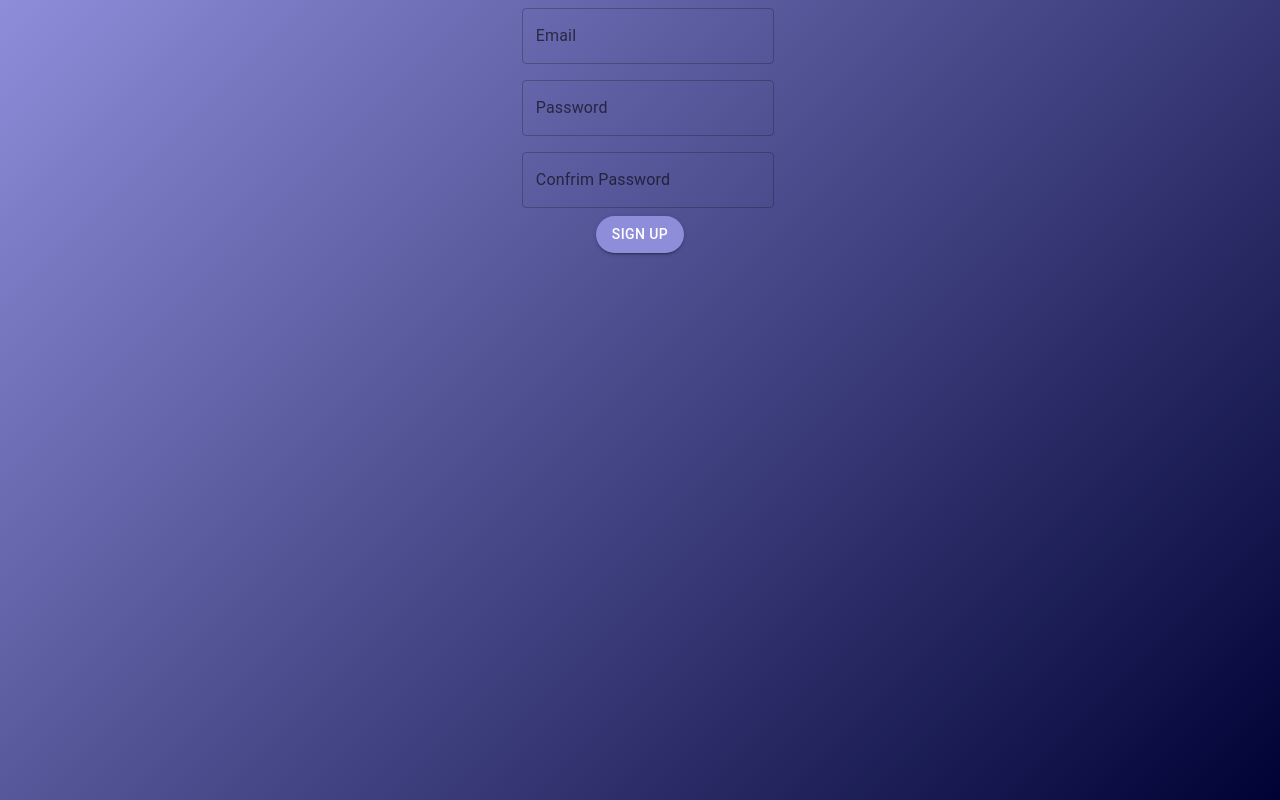
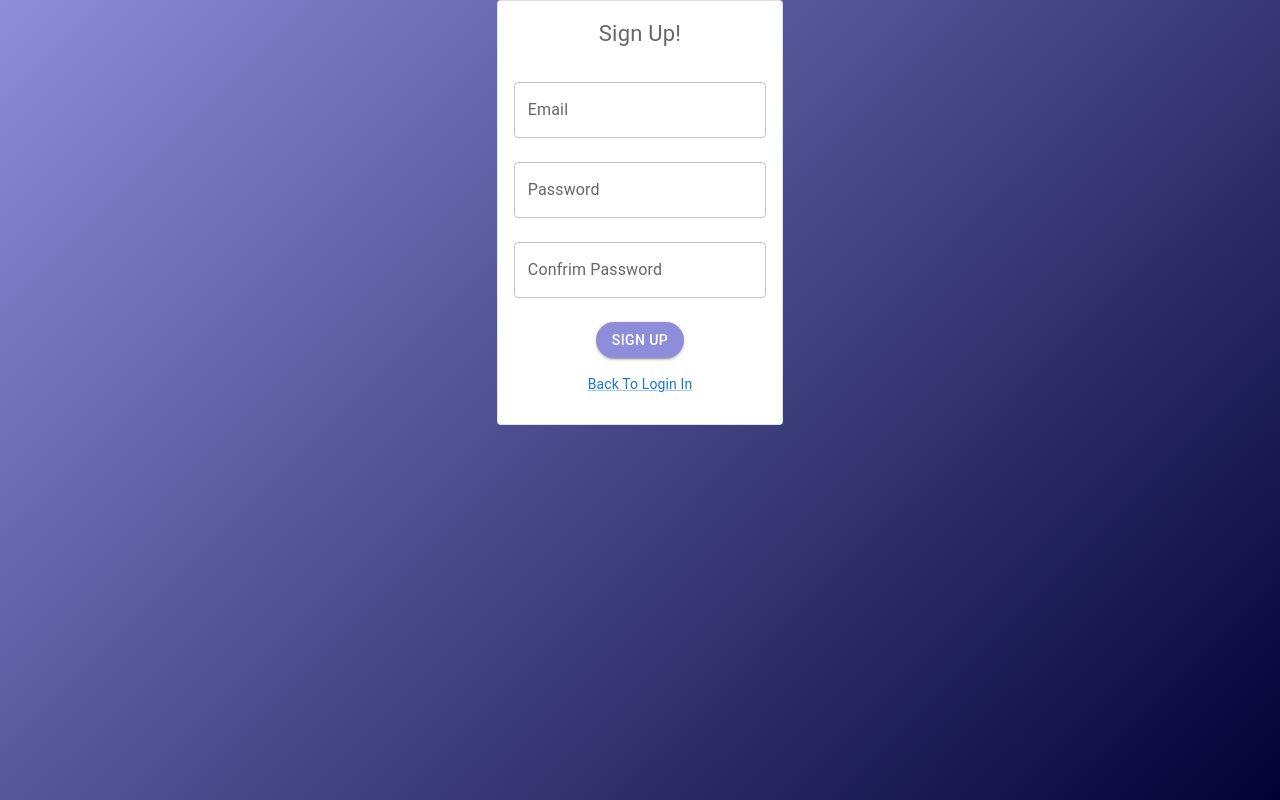
Before and after one commit to CHUREKGIT/warhammer-counter, a React (Create React App) app: page /signup in a window 1280 px wide. Built offline with nearby package versions, Linux system fonts and the light colour scheme; no server answers.

Commit message:
change a UI for signup

```diff
--- a/src/views/components/Login.js
+++ b/src/views/components/Login.js
@@ -66,6 +66,9 @@ export default function Login() {
                 <Typography sx={{ mt: 2, fontSize: 14, textAlign: 'center' }} color="text.secondary" gutterBottom>
                         <Link href="/forgot-password">Forgot Password?</Link>
                 </Typography>
+                <Typography sx={{ mt: 2, fontSize: 14, textAlign: 'center' }} color="text.secondary" gutterBottom>
+                        <Link href="/signup">Create Account</Link>
+                </Typography>
                 </FormControl>
             </CardContent>
         </Card>
--- a/src/views/components/SignUp.js
+++ b/src/views/components/SignUp.js
@@ -1,5 +1,5 @@
 import React , { useRef, useState } from 'react'
-import { Alert, TextField, FormControl } from '@mui/material'
+import { Alert, TextField, FormControl, Typography, Card, CardContent, Link } from '@mui/material'
 import { useAuth } from '../context/AuthContext'
 import { Box } from '@mui/system'
 import { StyledButton } from './StyledComponents'
@@ -37,12 +37,15 @@ export default function SignUp() {
     <Box
       component="form"
       sx={{
-        '& .MuiTextField-root': { m: 1, width: '25ch' },
+        '& .MuiTextField-root': {mt:3, width: '25ch' },
       }}
       display="flex"
       alignItems="center"
       justifyContent="center"
       >
+        <Card variant="outlined">
+            <CardContent>
+            <Typography sx={{ fontSize: 22, textAlign: 'center' }} color="text.secondary" gutterBottom>Sign Up!</Typography>
               <FormControl sx={{ width: '25ch' }}>
             {error &&  <Alert severity="error">{error}</Alert>}
                 <TextField
@@ -65,11 +68,14 @@ export default function SignUp() {
                 alignItems="center"
                 justifyContent="center"
                 >
-          <StyledButton type="submit" disabled={loading} variant="contained" onClick={handleSubmit}>Sign Up</StyledButton>
+                <StyledButton sx={{mt: 3}} type="submit" disabled={loading} variant="contained" onClick={handleSubmit}>Sign Up</StyledButton>
                 </Box>
               </FormControl>
+              <Typography sx={{ mt: 2, fontSize: 14, textAlign: 'center' }} color="text.secondary" gutterBottom>
+                        <Link href="/login">Back to login in</Link>
+                </Typography>
+          </CardContent>
+        </Card>
       </Box>
-
-
   )
 }
```
Lines whose indentation alone changed are shown as unchanged.
